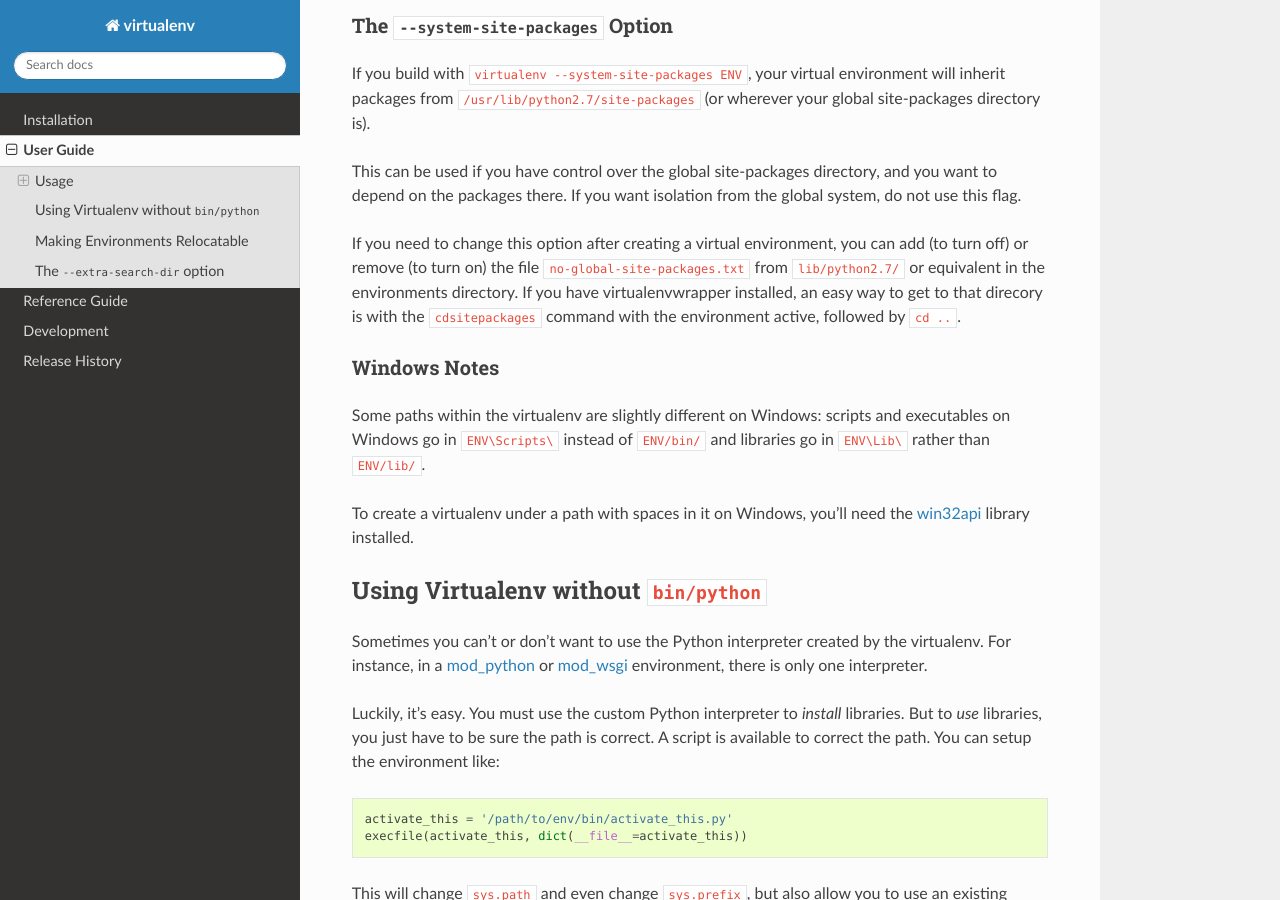
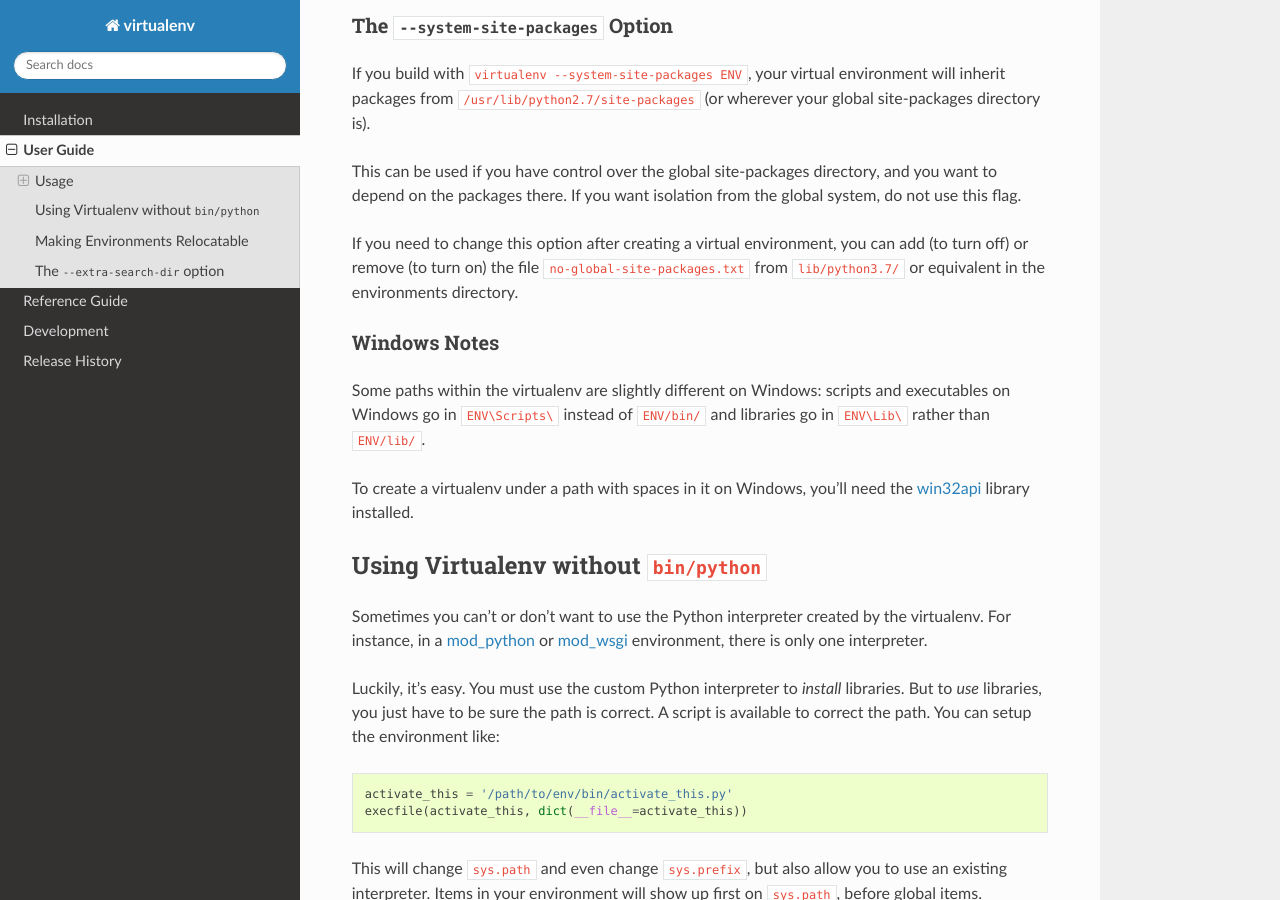
Before and after one commit to pypa/virtualenv, a Sphinx documentation site: the page built from docs/userguide.rst, in a window 1280 px wide and 900 px high, scrolled down 3196 px. Built offline with Sphinx 7.4.7 and the Read the Docs theme 2.0.0, drawn with Linux system fonts in a browser that asks for light colours; the version number could not be read and is left out.

Commit message:
removed virtualenv reference

```diff
--- a/docs/userguide.rst
+++ b/docs/userguide.rst
@@ -168,9 +168,7 @@
 
 If you need to change this option after creating a virtual environment, you can
 add (to turn off) or remove (to turn on) the file ``no-global-site-packages.txt``
-from ``lib/python2.7/`` or equivalent in the environments directory. If you have
-virtualenvwrapper installed, an easy way to get to that direcory is with
-the ``cdsitepackages`` command with the environment active, followed by ``cd ..``.
+from ``lib/python3.7/`` or equivalent in the environments directory.
 
 Windows Notes
 ~~~~~~~~~~~~~
```
